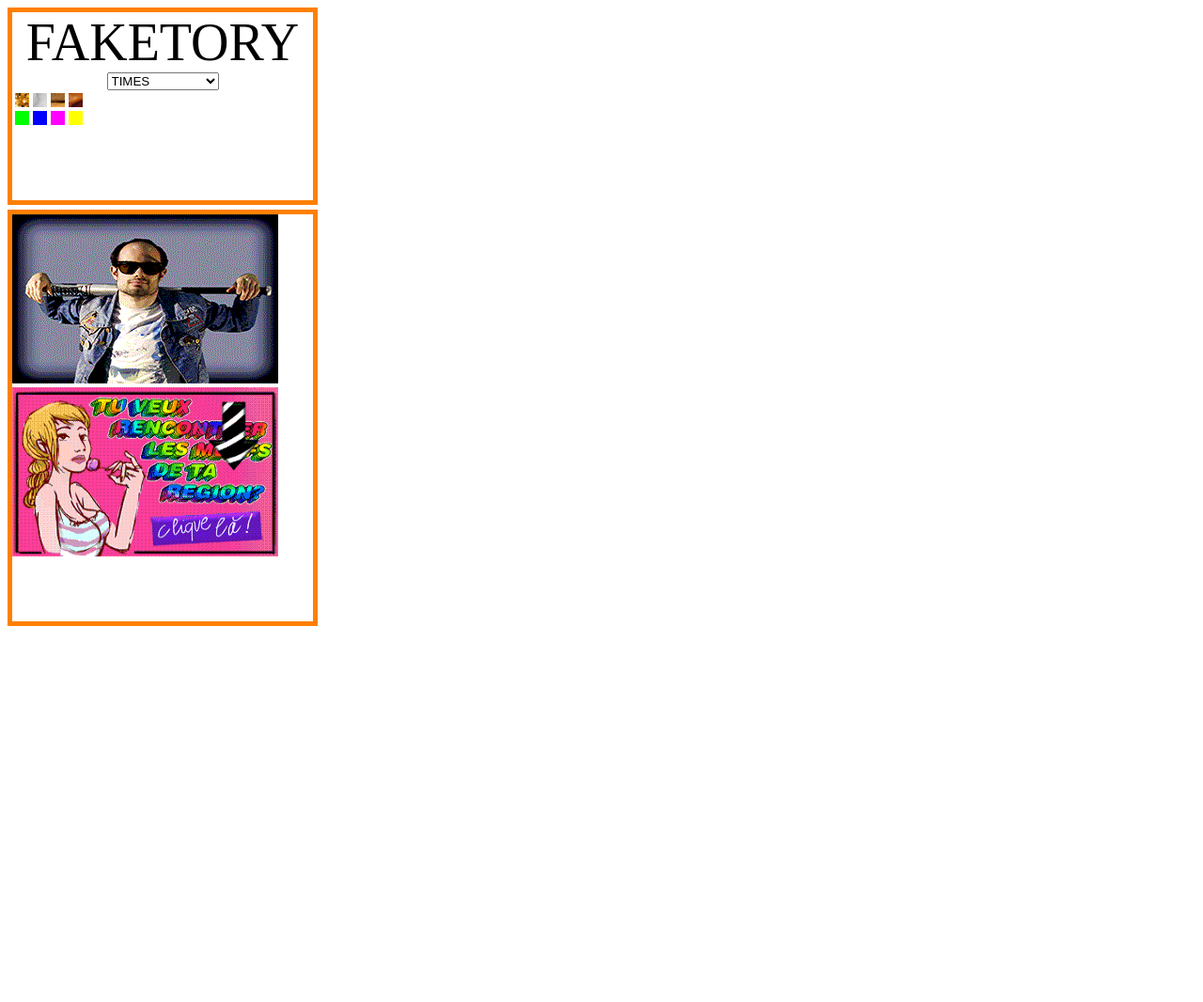
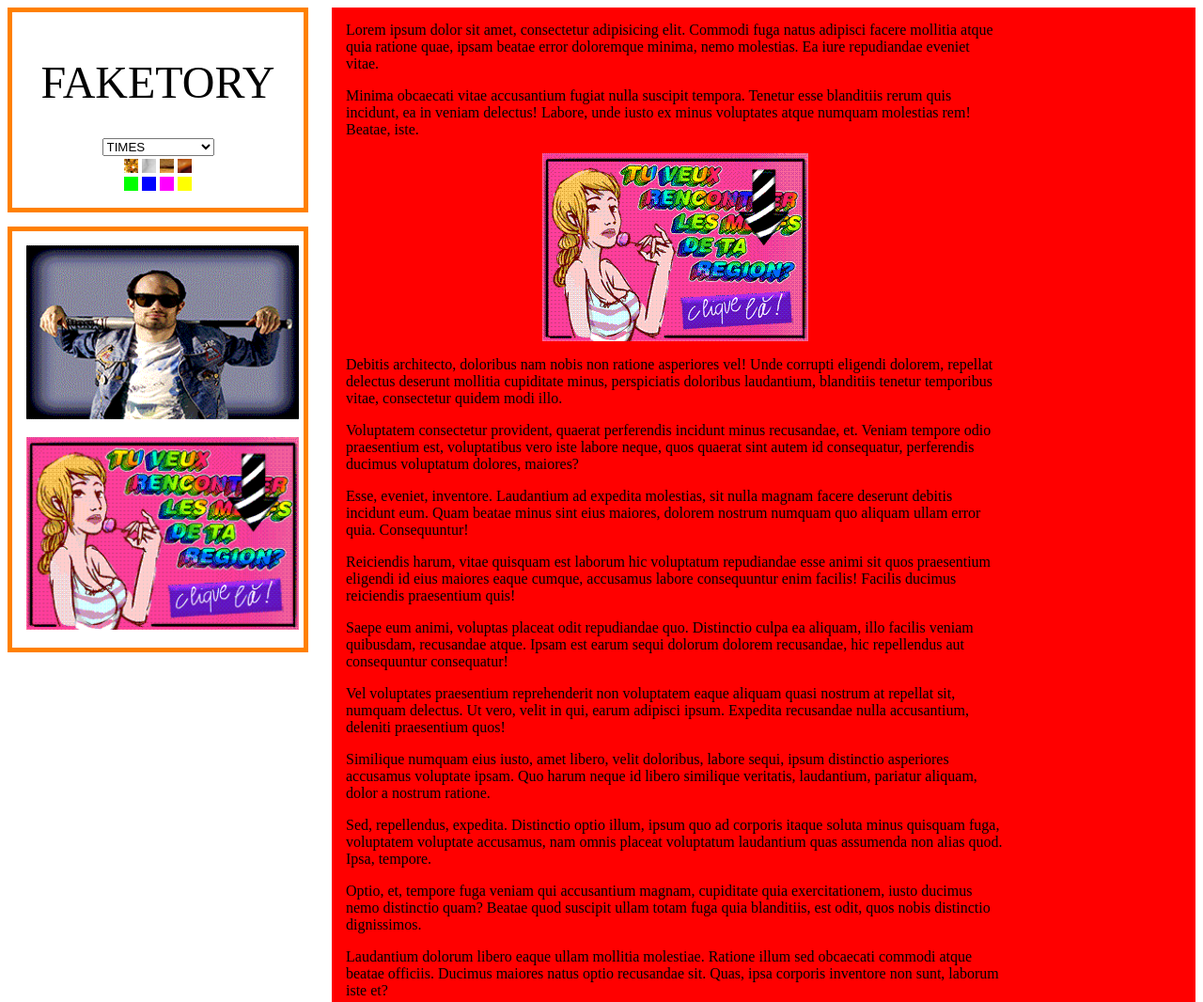
Before and after one commit to ESACambrai/2014-Faketory, a plain HTML site: page index.html in a window 1280 px wide. Shown: the top 1066 px of the page at 94% size. Before the commit the page ends 800 px from the top, so only its background shows below. Drawn offline with Linux system fonts and the light colour scheme.

Commit message:
update html + css
+ ajout #content + texte lorem
+ nettoyage CSS
+ mode un peu responsive
+ titre couleur aléatoire

```diff
--- a/feuille.css
+++ b/feuille.css
@@ -2,47 +2,75 @@
 /* CSS Document */
 
 
-
-
-#header {
-	position:fixed;
-	width:320px;
-	height:200px;
-	border: 5px solid #FF8000;
-	text-align:center;
-	z-index:-100;
-}
-
-#myP {
-	max-width: 254px;
-	font-size: 3.5em;
-	text-align: center;
-	width: 320px;
-	height: 67px;
-	color: #000;
+.noselect {
+    -webkit-touch-callout: none;
+    -webkit-user-select: none;
+    -khtml-user-select: none;
+    -moz-user-select: none;
+    -ms-user-select: none;
+    user-select: none;
 }
 
 
-#couleur {
+.sidebar{
+	position:fixed;
+	width:320px;
 }
 
-#couleur div{
+#header {
+	border: 5px solid #FF8000;
+	text-align:center;
+	z-index:2;
+	padding:15px;
+}
+
+
+#header h1{
+	font-size: 3em;
+	text-align: center;
+	font-weight: normal;
+}
+
+#header h1 #myP {
+	color: #000;
+	cursor: pointer;
+}
+
+
+#header #couleur {
+}
+
+#header #couleur div{
 	width: 15px;
 	height: 15px;
 }
 
-
-#select {
+#header table{
+	margin: auto;
 }
 
 
 
-.sidebar {
-	position:fixed;
-	top:223px;
-	width:320px;
-	height:433px;
+.pub {
 	border: 5px solid #FF8000;
+	padding:15px;
+	margin-top: 15px;
+}
+
+.pub img{
+	height: auto;
+	margin-bottom:15px;
+}
+
+/*
+.sidebar img+img{
+	border-top: solid 5px black;
+	padding-top:15px;
+}
+*/
+
+.sidebar img:last-child{
+	margin-bottom: 0;
 }
 
 .scrollplace {
@@ -52,13 +80,30 @@
 	margin-left:335px;
 }
 
-.gif1 {
+
+#content {
+	background: #F00;
+	margin-left:345px;
+	padding: 15px;
+	position: relative;
+	z-index: 1;
 }
 
-.gif2 {
+#content>*{
+	max-width: 700px;
 }
 
-.test {
-	position:absolute;
-	top:2000px;
+#content p{
+	margin: 0;
 }
+
+#content p+p{
+	margin-top: 1em;
+}
+
+#content p img{
+	max-width: 100%;
+	height: auto;
+	display: block;
+	margin: auto;
+}
--- a/index.html
+++ b/index.html
@@ -12,9 +12,13 @@
 	<div class="scrollplace">
 	</div>
 
+
+
+	<div class="sidebar">
+
 		<div id="header">
 
-		<a id="myP">FAKETORY</a>
+			<h1><a id="myP" class="noselect">FAKETORY</a></h1>
 
 			<table width="44" height="21" id="couleur" >
 
@@ -45,23 +49,49 @@
 			</table>
 		</div>
 
-	<div class="sidebar">
-		<img src="gif/prout.gif" width="283" height="180" class="gif2" id="gif2" />
-		<img src="gif/popup2.gif" width="283" height="180" class="gif1" id="gif2"/>
+		<div class="pub">
+			<img src="gif/prout.gif" width="290" class="gif2" id="gif2" />
+			<img src="gif/popup2.gif" width="290" class="gif1" id="gif2"/>
+		</div>
+	</div>
 
-		<div class="test">
-		</div>
+
+	<div id="content">
+		<p>Lorem ipsum dolor sit amet, consectetur adipisicing elit. Commodi fuga natus adipisci facere mollitia atque quia ratione quae, ipsam beatae error doloremque minima, nemo molestias. Ea iure repudiandae eveniet vitae.</p>
+		<p>Minima obcaecati vitae accusantium fugiat nulla suscipit tempora. Tenetur esse blanditiis rerum quis incidunt, ea in veniam delectus! Labore, unde iusto ex minus voluptates atque numquam molestias rem! Beatae, iste.</p>
+		<p><img src="gif/popup2.gif"/></p>
+		<p>Debitis architecto, doloribus nam nobis non ratione asperiores vel! Unde corrupti eligendi dolorem, repellat delectus deserunt mollitia cupiditate minus, perspiciatis doloribus laudantium, blanditiis tenetur temporibus vitae, consectetur quidem modi illo.</p>
+		<p>Voluptatem consectetur provident, quaerat perferendis incidunt minus recusandae, et. Veniam tempore odio praesentium est, voluptatibus vero iste labore neque, quos quaerat sint autem id consequatur, perferendis ducimus voluptatum dolores, maiores?</p>
+		<p>Esse, eveniet, inventore. Laudantium ad expedita molestias, sit nulla magnam facere deserunt debitis incidunt eum. Quam beatae minus sint eius maiores, dolorem nostrum numquam quo aliquam ullam error quia. Consequuntur!</p>
+		<p>Reiciendis harum, vitae quisquam est laborum hic voluptatum repudiandae esse animi sit quos praesentium eligendi id eius maiores eaque cumque, accusamus labore consequuntur enim facilis! Facilis ducimus reiciendis praesentium quis!</p>
+		<p>Saepe eum animi, voluptas placeat odit repudiandae quo. Distinctio culpa ea aliquam, illo facilis veniam quibusdam, recusandae atque. Ipsam est earum sequi dolorum dolorem recusandae, hic repellendus aut consequuntur consequatur!</p>
+		<p>Vel voluptates praesentium reprehenderit non voluptatem eaque aliquam quasi nostrum at repellat sit, numquam delectus. Ut vero, velit in qui, earum adipisci ipsum. Expedita recusandae nulla accusantium, deleniti praesentium quos!</p>
+		<p>Similique numquam eius iusto, amet libero, velit doloribus, labore sequi, ipsum distinctio asperiores accusamus voluptate ipsam. Quo harum neque id libero similique veritatis, laudantium, pariatur aliquam, dolor a nostrum ratione.</p>
+		<p>Sed, repellendus, expedita. Distinctio optio illum, ipsum quo ad corporis itaque soluta minus quisquam fuga, voluptatem voluptate accusamus, nam omnis placeat voluptatum laudantium quas assumenda non alias quod. Ipsa, tempore.</p>
+		<p>Optio, et, tempore fuga veniam qui accusantium magnam, cupiditate quia exercitationem, iusto ducimus nemo distinctio quam? Beatae quod suscipit ullam totam fuga quia blanditiis, est odit, quos nobis distinctio dignissimos.</p>
+		<p>Laudantium dolorum libero eaque ullam mollitia molestiae. Ratione illum sed obcaecati commodi atque beatae officiis. Ducimus maiores natus optio recusandae sit. Quas, ipsa corporis inventore non sunt, laborum iste et?</p>
+		<p>Ut rerum, cumque repellendus accusamus. Dicta nihil quia error incidunt, at soluta, in nesciunt natus, eos iste sed, debitis ducimus. Cum cumque, magnam molestias quam repudiandae ab maiores inventore laborum.</p>
+		<p>Quasi delectus soluta quisquam, expedita eaque corporis vel fugit reiciendis itaque dicta consequuntur nisi voluptatem officiis dolorum, magni aperiam excepturi, alias repudiandae, similique non consectetur ratione accusantium. Sit quam, illo.</p>
+		<p>Sequi reiciendis laboriosam temporibus suscipit omnis veniam fugiat incidunt, similique accusamus ullam minima praesentium facere perferendis expedita. Blanditiis sed totam ut fuga, consequuntur. Nihil libero minima consequuntur dolorem aliquid omnis.</p>
+		<p>Repellat ipsum molestiae quisquam maiores quod voluptate. Assumenda, quis. Id distinctio ducimus, nostrum aspernatur similique, obcaecati reiciendis nemo cumque laboriosam nisi exercitationem cupiditate quod quas aperiam eveniet unde ipsum perspiciatis.</p>
+		<p>Fugiat sit dignissimos, eos similique maxime quas, perspiciatis deserunt ipsum culpa modi quis laboriosam nostrum molestias, debitis repellat recusandae dolorum id cum officia iusto! Sunt nulla voluptas omnis, facere at!</p>
+		<p>Recusandae autem neque, deserunt veritatis temporibus quaerat laborum culpa explicabo perferendis, molestiae! Nesciunt nostrum distinctio reiciendis inventore nisi dolorum quos, voluptatem eligendi et accusamus, vel dolor, dolores modi dignissimos vitae.</p>
+		<p>Laboriosam, nostrum voluptatem itaque nisi molestias ex est sapiente error commodi ad beatae quisquam in excepturi accusantium libero, autem, a veniam. Ipsum repellat quas consectetur! Aperiam dolores debitis, id doloribus.</p>
+		<p>Quod atque eum optio, vitae dolorem quis voluptate incidunt facilis voluptatibus suscipit dolorum beatae ipsam possimus maxime consequuntur accusamus ipsa odio! Unde, doloremque alias impedit harum incidunt, molestiae? Voluptates, excepturi.</p>
 	</div>
 
 
 <script src="js/jquery-1.11.1.min.js"></script>
 <script>
 
+	// on vérifie que la page est prête
 	$(document).ready(function(){
+
 		console.log("faketory");
 
 
 		$("#typo").change(function(e){
+			console.log($(this).val());
 			$("#myP").css("font-family",$(this).val());
 		});
 
@@ -71,12 +101,26 @@
 		});
 
 		$("#myP").click(function(e){
-			if($(this).css("color") == "rgb(0, 0, 0)"){
+
+			console.log($(this).css("color"));
+
+			/*if($(this).css("color") == "rgb(0, 0, 0)"){
 				$(this).css("color","#FFF");
 			}else{
 				$(this).css("color","#000");
-			}
+			}*/
+
+			var r = Math.round(Math.random()*255);
+			var v = Math.round(Math.random()*255);
+			var b = Math.round(Math.random()*255);
+
+			console.log("rbg("+r+","+v+","+b+")");
+
+			$(this).css("color","rgb("+r+","+v+","+b+")");
+
 		});
+
+		console.log("ok");
 
 	});
 
```
Lines whose indentation alone changed are shown as unchanged.
